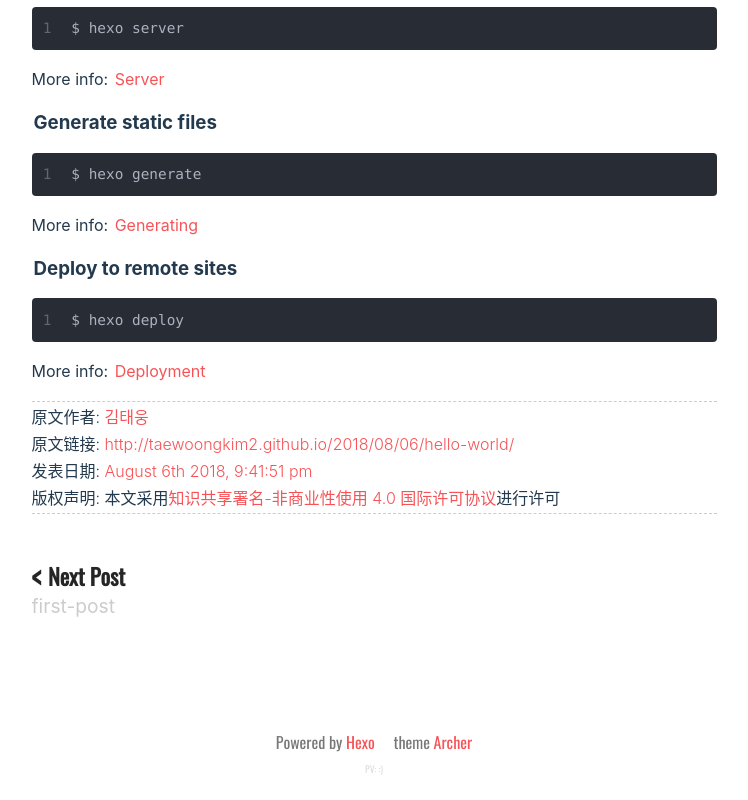
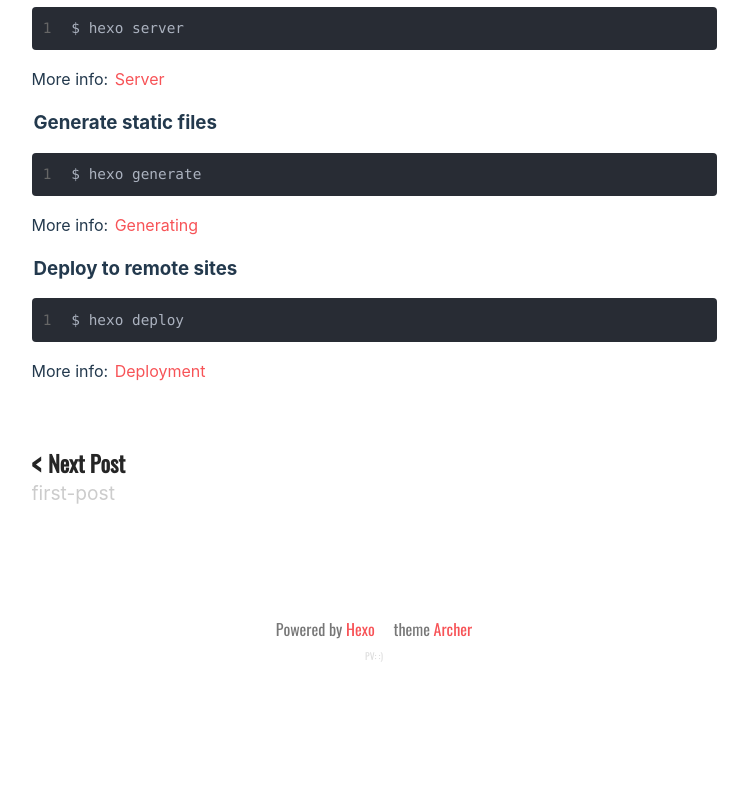
Before and after one commit to TaeWoongKim2/TaeWoongKim2.github.io, a plain HTML site: page 2018/08/06/hello-world/index.html in a window 1280 px wide. Shown: the part 792-1592 px from the top of the page, without its empty margins (266-1014 px from the left). After the commit the page ends 1479 px from the top, so only its background shows below. Drawn offline with nearby package versions, Linux system fonts and the light colour scheme; some packages are replaced by stand-ins of ours; a script that the page names is missing; a web font is replaced by a local one.

Commit message:
Site updated: 2018-08-06 23:53:32

```diff
--- a/2018/08/06/hello-world/index.html
+++ b/2018/08/06/hello-world/index.html
@@ -403,13 +403,6 @@ height:50vh;
     </article>
     <!-- license  -->
 
-        <div class="license-wrapper">
-            <p>原文作者: <a href="http://taewoongkim2.github.io">김태웅</a>
-            <p>原文链接: <a href="http://taewoongkim2.github.io/2018/08/06/hello-world/">http://taewoongkim2.github.io/2018/08/06/hello-world/</a>
-            <p>发表日期: <a href="http://taewoongkim2.github.io/2018/08/06/hello-world/">August 6th 2018, 9:41:51 pm</a>
-            <p>版权声明: 本文采用<a rel="license" href="http://creativecommons.org/licenses/by-nc/4.0/">知识共享署名-非商业性使用 4.0 国际许可协议</a>进行许可</p>
-        </div>
-
     <!-- paginator  -->
     <ul class="post-paginator">
         <li class="next">
```
Also changed, not shown: 2018/08/06/first-post/index.html (+0 -7 lines).
